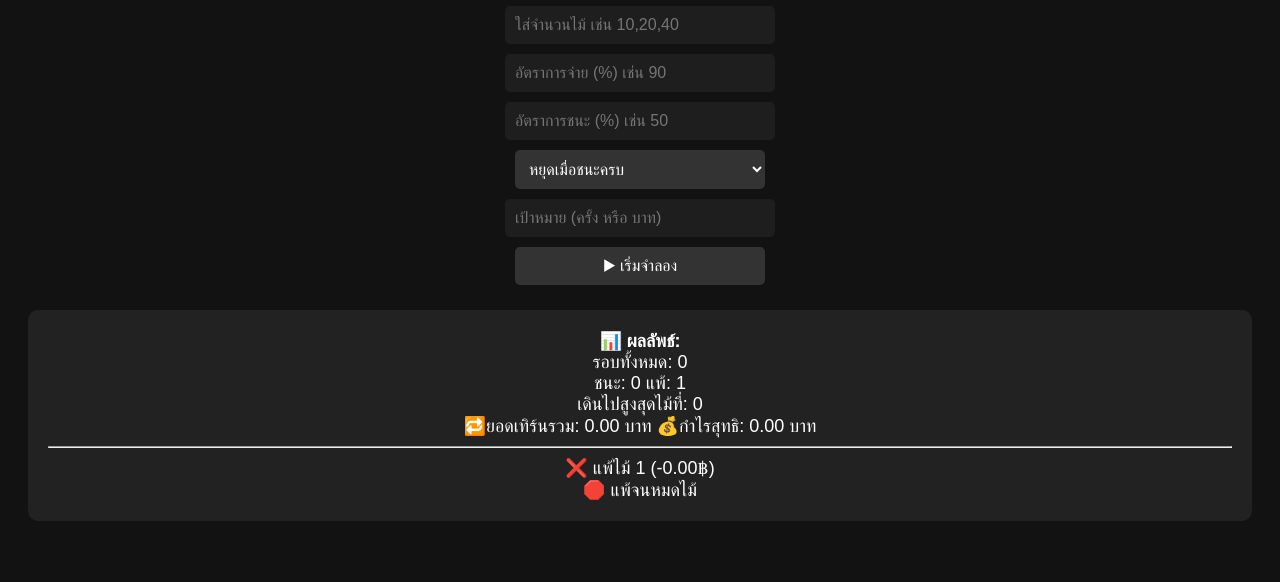
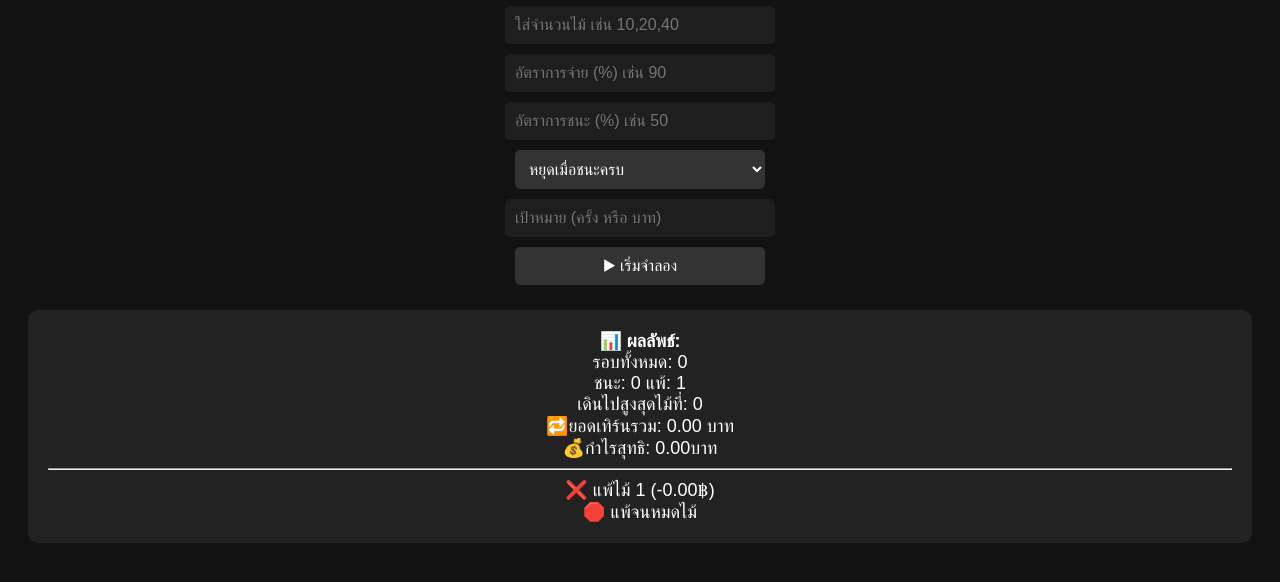
Before and after one commit to khanakorn2003/rdpt, a plain HTML site: page index.html in a window 1280 px wide. Both pictures are taken after a click on the button "▶ เริ่มจำลอง". Shown: the part 108-690 px from the top of the page. Drawn offline with Linux system fonts and the light colour scheme.

Commit message:
Update index.html

```diff
--- a/index.html
+++ b/index.html
@@ -106,12 +106,11 @@
                 รอบทั้งหมด: ${round}<br>
                 ชนะ: ${winCount} แพ้: ${loseCount}<br>
                 เดินไปสูงสุดไม้ที่: ${maxStep}<br>
-               🔁ยอดเทิร์นรวม: ${turnover.toFixed(2)} บาท
-               💰กำไรสุทธิ: ${profit.toFixed(2)} บาท<br>
+               🔁ยอดเทิร์นรวม: ${turnover.toFixed(2)} บาท<br>
+               💰กำไรสุทธิ: ${profit.toFixed(2)}บาท
                 <hr>
                 ${log.join("<br>")}
             `;
         }
     </script>
 </body>
-</html>
```
